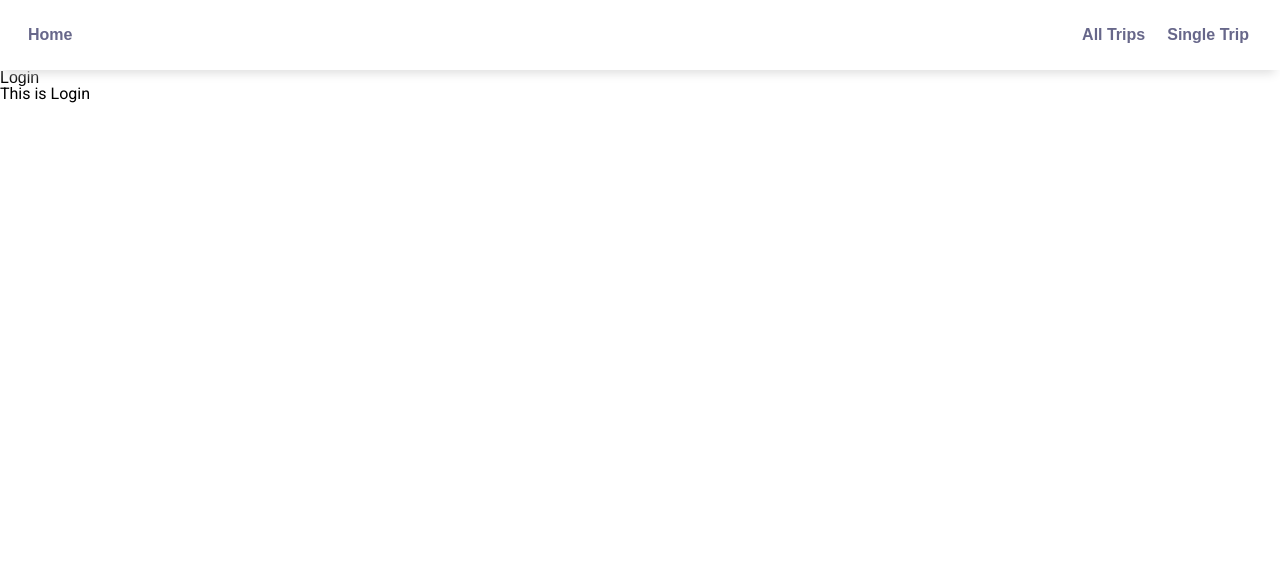
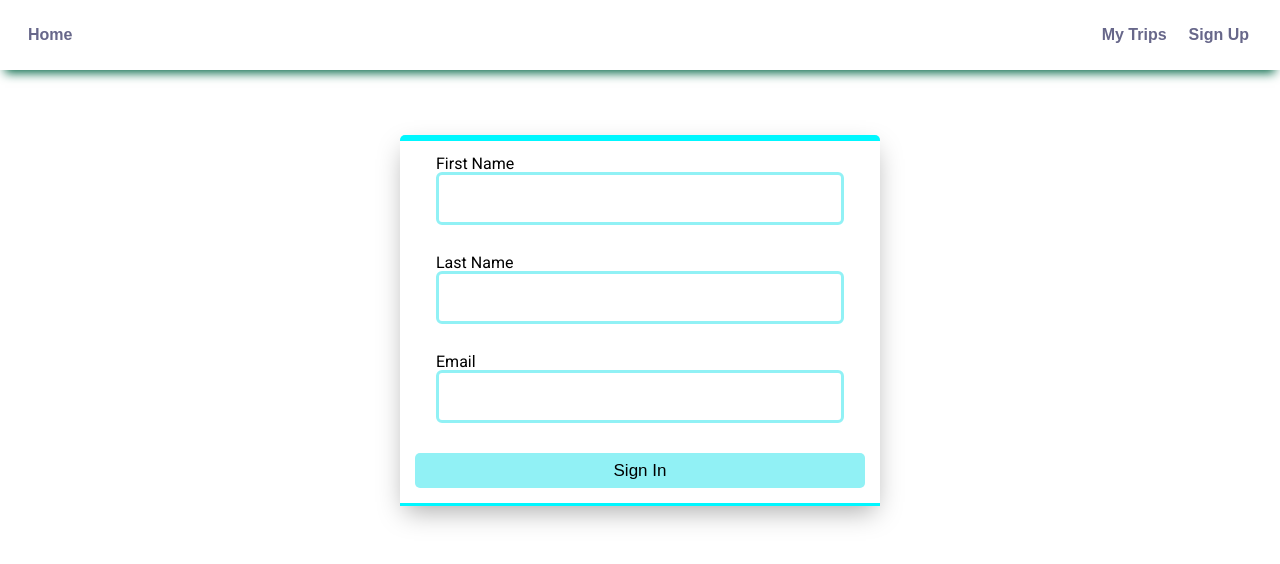
Before and after one commit to tanj299/travel-clan, a React (Create React App) app in the folder client/: page / in a window 1280 px wide. Shown: the top 564 px of the page. Built offline with nearby package versions, Linux system fonts and the light colour scheme; the HTML template or start-up script is replaced by a standard one.

Commit message:
react-base with some css

```diff
--- a/client/src/App.css
+++ b/client/src/App.css
@@ -65,11 +65,13 @@ button {
 	cursor: pointer;
 }
 
+/* navigation bar - partials */
+
 nav {
 	padding: 0px 20px;
 	display: flex;
 	justify-content: flex-end;
-  box-shadow: 0px 8px 10px -5px #ddd;
+	box-shadow: 0px 8px 10px -5px rgb(6, 105, 72);
 	position: relative;
 }
 
@@ -81,10 +83,77 @@ nav a {
 	margin: 3px;
 }
 
+/* left aligns `Home` */
 .home-link {
 	margin: auto auto auto 0px;
 }
 
+.button-wrapper {
+	display: flex;
+	padding: 15px;
+	text-align: right;
+	background-color: #FFF;
+	border-bottom: solid 3px #00f7ff;
+	margin-bottom: 35px;
+	justify-content: flex-end;
+}
+
+/* login component */
+
+.login-wrapper {
+	max-width: 480px;
+	margin: 65px auto;
+}
+
+.login-form {
+	background-color: #FFF;
+	box-shadow: 0px 10px 25px -5px #aaa;
+	border-top: solid 6px #00f7ff;
+	position: relative;
+	border-radius: 5px;
+}
+
+.edit-form {
+	width: 85%;
+ 	margin: auto;
+  	position: relative;
+  	padding: 15px;
+}
+
+.login-form .edit-form {
+	width: 85%;
+	margin: auto;
+	position: relative;
+	padding: 15px;
+}
+
+.login-form input[type="text"],
+.login-form input[type="email"],
+.login-form textarea {
+	border: solid 3px #91f1f5;
+	padding: 12px 12px;
+	display: block;
+	font-size: 20px;
+	margin: auto;
+	box-sizing: border-box;
+	border-radius: 6px;
+	width: 100%;
+}
+
+.button {
+	cursor: pointer;
+	width: 100%;
+	height: 35px;
+	border: none;
+	background-color: #91f1f5;
+	font-size: 17px;
+	border-radius: 5px;
+}
+
+.button:hover {
+	background-color: #54cbcf
+}
+/* footer - partials */
 
 footer {
   	background-color: #f3f3f3;
--- a/client/src/App.js
+++ b/client/src/App.js
@@ -12,8 +12,9 @@ import Footer from './components/partials/Footer.js';
 import './App.css';
 
 // import components
-import home from './components/home';
+import home from './components/login';
 import allTrips from './components/allTrips'
+import login from './components/login'
 // // import allUsers from './components/allUsersChat'
 import singleTrip from './components/singleTrip'
 // // import singleUser from './components/singleUser'
@@ -31,7 +32,7 @@ const App = () => {
                     <div className="page-body">
 
                     <Switch>
-                        <Route path = "/" exact component = { home } />
+                        <Route path = "/" exact component = { login } />
                         <Route path = "/signup" component = { signup } />
                         <Route path = "/alltrips/user/:id" component = { allTrips } />
                         <Route path = "/singletrip/user/:id" component = { singleTrip } />
--- a/client/src/components/home.js
+++ /dev/null
@@ -1,19 +0,0 @@
-import React, { Component } from 'react'
-import { Link } from 'react-router-dom';
-
-export default class home extends Component {
-    constructor (props) {
-        super(props);
-        this.state = {
-            data: [],
-        }
-    }
-    render() {
-        return (
-            <div>
-                <h1> Login </h1>
-                This is Login
-            </div>
-        )
-    }
-}
--- /dev/null
+++ b/client/src/components/login.js
@@ -0,0 +1,62 @@
+    import React, { Component } from 'react'
+import { Link } from 'react-router-dom';
+
+export default class home extends Component {
+    constructor (props) {
+        super(props);
+        this.state = {
+            firstName: "",
+            lastName: "",
+            email: "",
+
+            displayErrorMessage: false
+        }
+    }
+
+    handleInputChange = (event) => {
+        this.setState ({
+            [event.target.name]: event.target.value
+        });
+    }
+
+    submitData = (event) => {
+        event.preventDefault();
+        // this.props.newUser(this.state);
+
+        console.log("Added!");
+    }
+
+    render() {
+        return (
+            <div className = "login-wrapper">
+                <div className = "login-form">
+                    <div className = "edit-form">
+                        <label className = "login-label" htmlFor = "firstName">
+                            First Name
+                        </label>
+                        <input type = "text" name = "firstName" onChange = {this.handleInputChange} />
+                    </div>
+
+                    <div className="edit-form">
+                        <label className = "login-label" htmlFor = "lastName">
+                            Last Name
+                        </label>
+                        <input type = "text" name = "lastName" onChange = {this.handleInputChange} />
+                    </div>
+
+                    <div className = "edit-form">
+                        <label className = "login-label" htmlFor = "email">
+                            Email
+                        </label>
+                        <input type = "text" name = "email" onChange = { this.handleInputChange } />
+                    </div>
+
+                    <div className="button-wrapper">
+                        { (this.state.displayErrorMessage) && ( <p className = "error-message"> Please Fill All Fields </p>)}
+                        <input type = "submit" onClick = { this.submitData } className = "button" value = "Sign In"/>
+                    </div>
+                </div>
+            </div>
+        )
+    }
+}
--- a/client/src/components/partials/Navbar.js
+++ b/client/src/components/partials/Navbar.js
@@ -8,8 +8,8 @@ class Navbar extends Component {
                 <Link to = "/" className = "home-link">
                     Home
                 </Link>
-                <Link to = "/alltrips"> All Trips </Link>
-                <Link to = "/singleTrip"> Single Trip </Link>
+                <Link to = "/alltrips"> My Trips </Link>
+                <Link to = "/signup"> Sign Up </Link>
             </nav>
         )
     }
```
Lines whose indentation alone changed are shown as unchanged.
